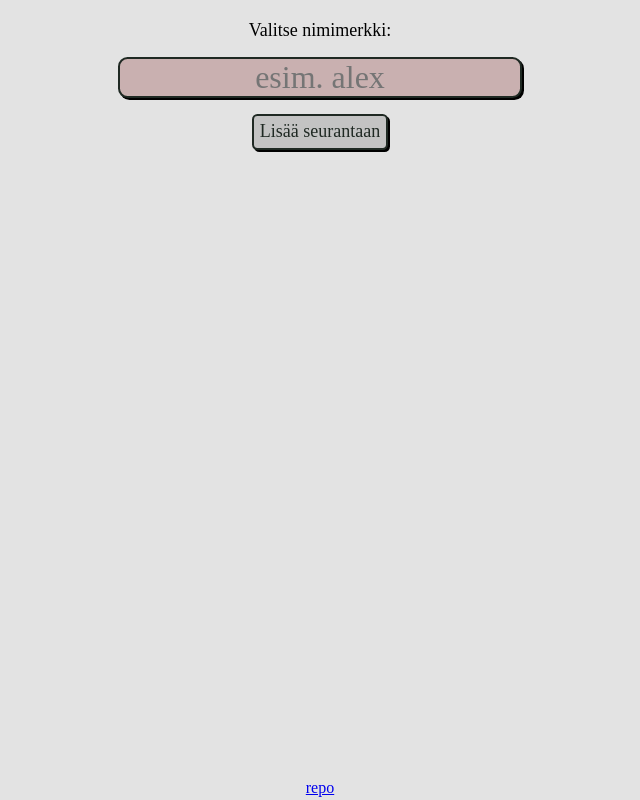
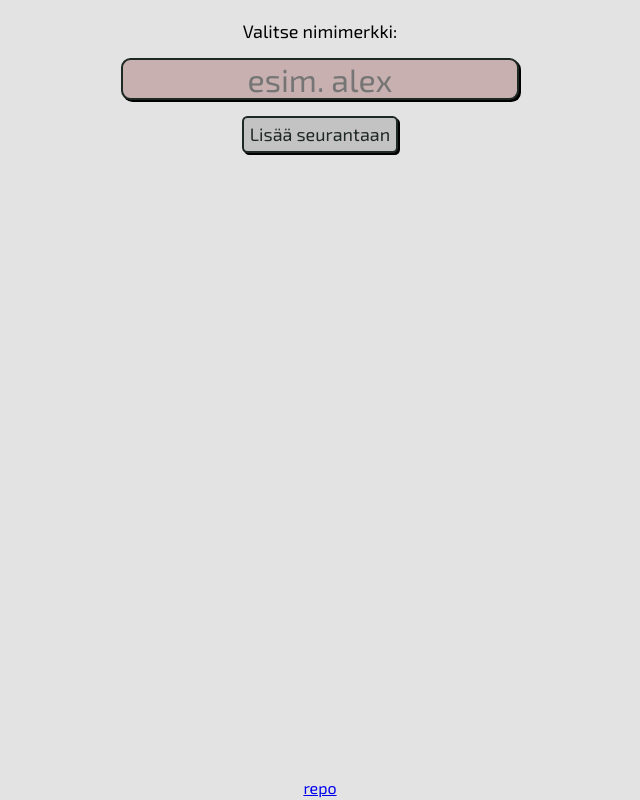
Before and after one commit to Linkkijkl/seuranta, a Python web app: template templates/name-form.html in a window 1280 px wide. Shown: the whole page, without its empty margins (320-960 px from the left). Run offline with Jinja, Linux system fonts and the light colour scheme; the template is opened without the code that fills it: most values are stand-ins (such as "Sample title", 1, 10 or a date in 2020).

Commit message:
feat: use exo typeface in styles

```diff
--- a/static/styles.css
+++ b/static/styles.css
@@ -53,7 +53,19 @@ table {
     --sec-bg-color: rgb(195, 195, 195);
 }
 
+@font-face {
+    font-family: "Exo2";
+    font-stretch: normal;
+    font-style: normal;
+    font-weight: 400;
+    src: url(Exo2-VariableFont_wght.ttf);
+}
+
 @media all {
+    html {
+        font-family: 'Exo2';
+    }
+
     body {
         display: flex;
         flex-direction: column;
```
